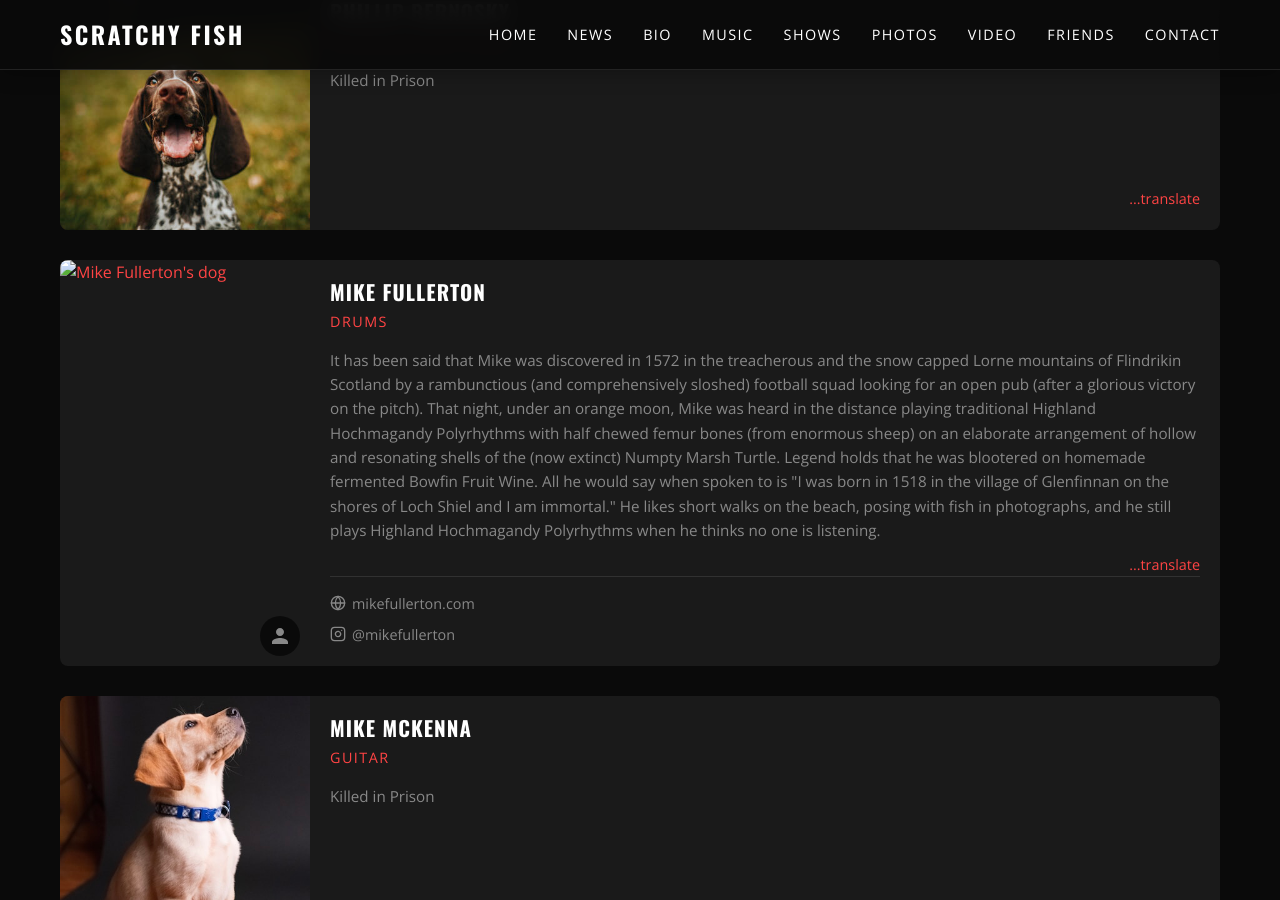
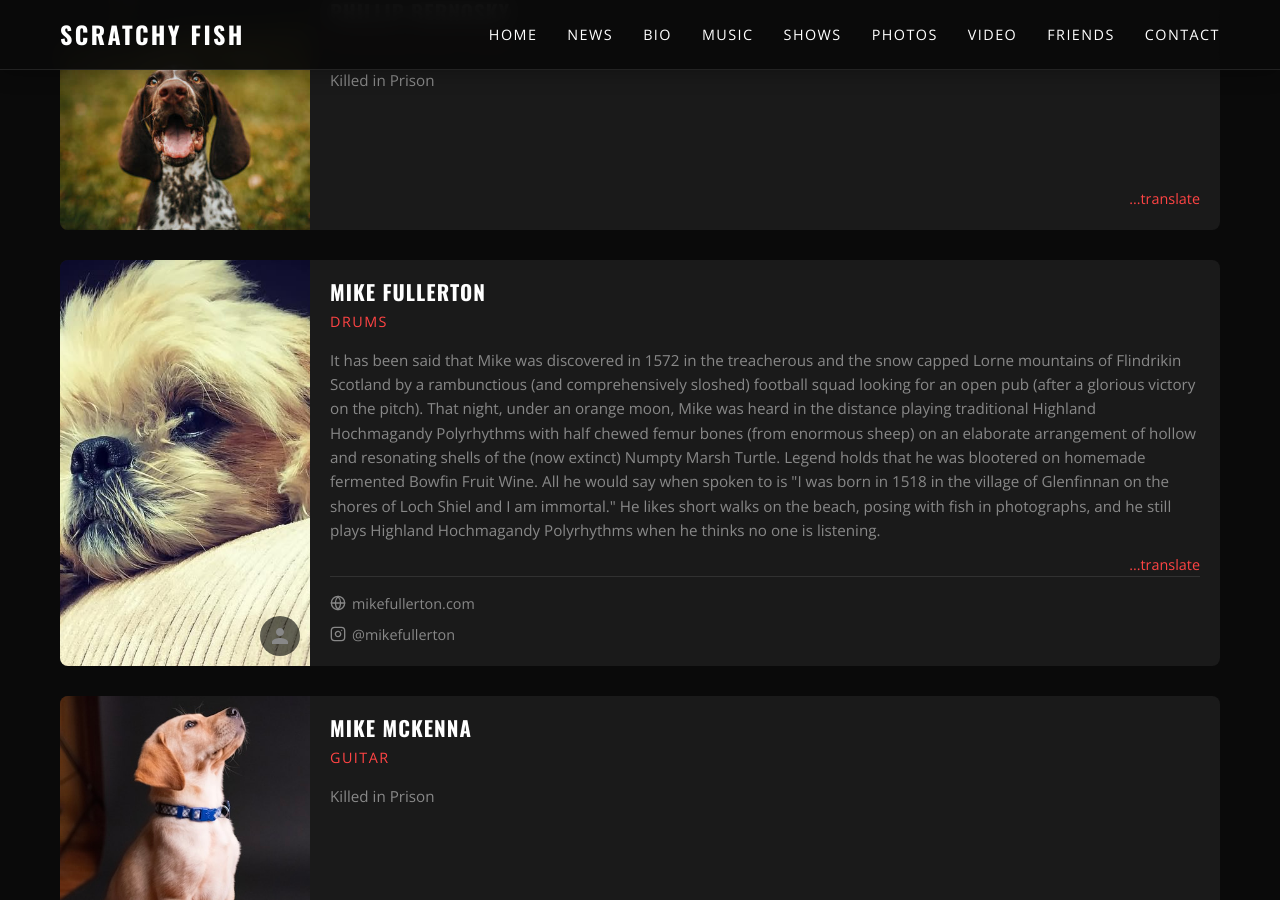
Before and after one commit to mikefullerton/scratchyfish.com, a Jekyll site: the page built from bio.html, in a window 1280 px wide and 900 px high, scrolled down 1423 px. Built offline with Jekyll 4.4.1, drawn with Linux system fonts in a browser that asks for light colours.

Commit message:
Add Mike Fullerton dog photo locally
Recovered from Instagram and saved to local assets.

Co-Authored-By: Claude Opus 4.5 <noreply@anthropic.com>

```diff
--- a/_data/bio.json
+++ b/_data/bio.json
@@ -16,7 +16,7 @@
       "slug": "mike-fullerton",
       "role": "Drums",
       "photo": "/assets/images/members/mike-fullerton.png",
-      "photo_dog": "",
+      "photo_dog": "/assets/images/members/mike-fullerton-dog.jpg",
       "bio_silly": "It has been said that Mike was discovered in 1572 in the treacherous and the snow capped Lorne mountains of Flindrikin Scotland by a rambunctious (and comprehensively sloshed) football squad looking for an open pub (after a glorious victory on the pitch). That night, under an orange moon, Mike was heard in the distance playing traditional Highland Hochmagandy Polyrhythms with half chewed femur bones (from enormous sheep) on an elaborate arrangement of hollow and resonating shells of the (now extinct) Numpty Marsh Turtle. Legend holds that he was blootered on homemade fermented Bowfin Fruit Wine. All he would say when spoken to is \"I was born in 1518 in the village of Glenfinnan on the shores of Loch Shiel and I am immortal.\" He likes short walks on the beach, posing with fish in photographs, and he still plays Highland Hochmagandy Polyrhythms when he thinks no one is listening.",
       "bio_serious": "I'm being serious now, seriously.",
       "links": [
```
Also changed, not shown: assets/images/members/mike-fullerton-dog.jpg (added).
